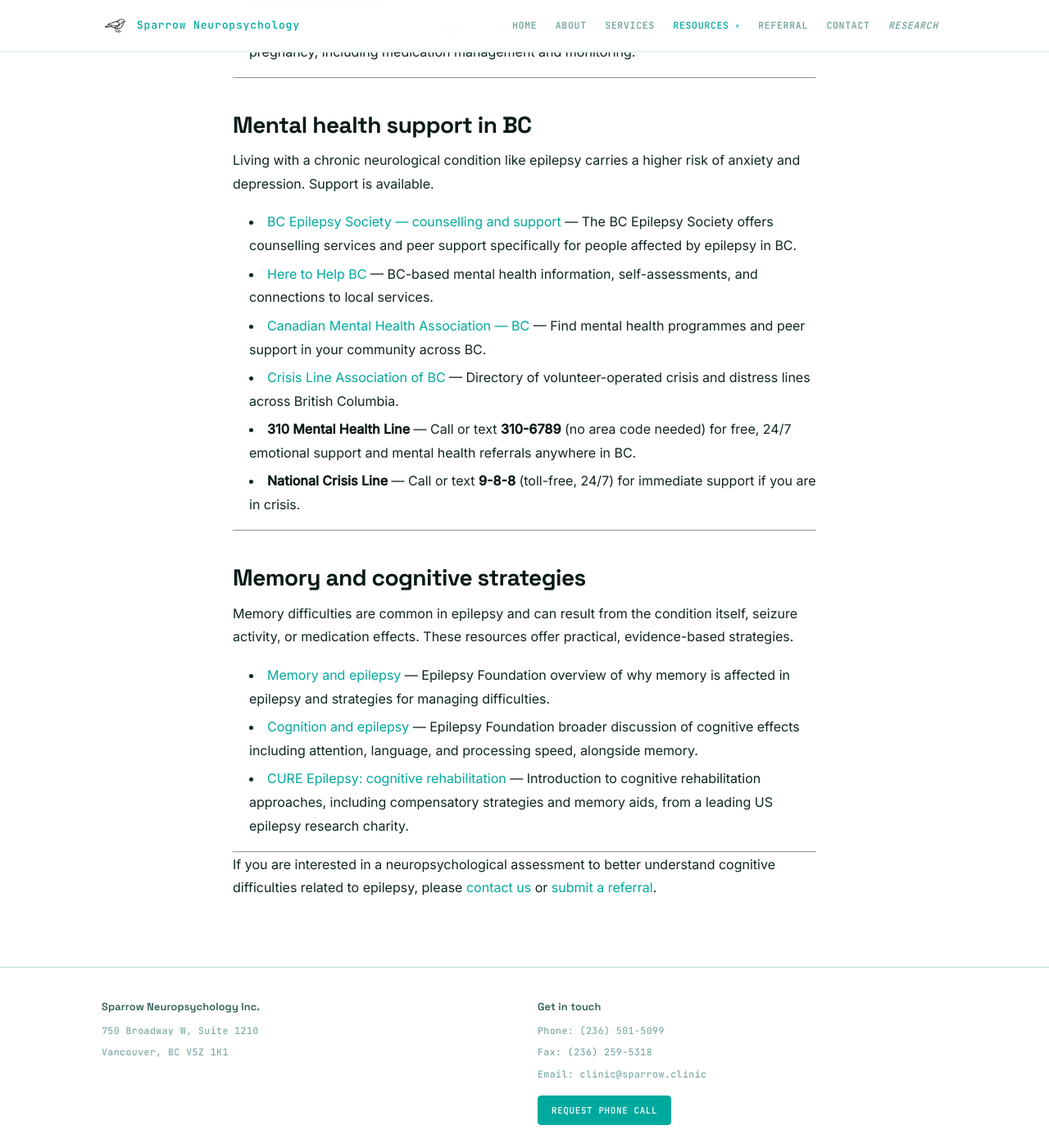
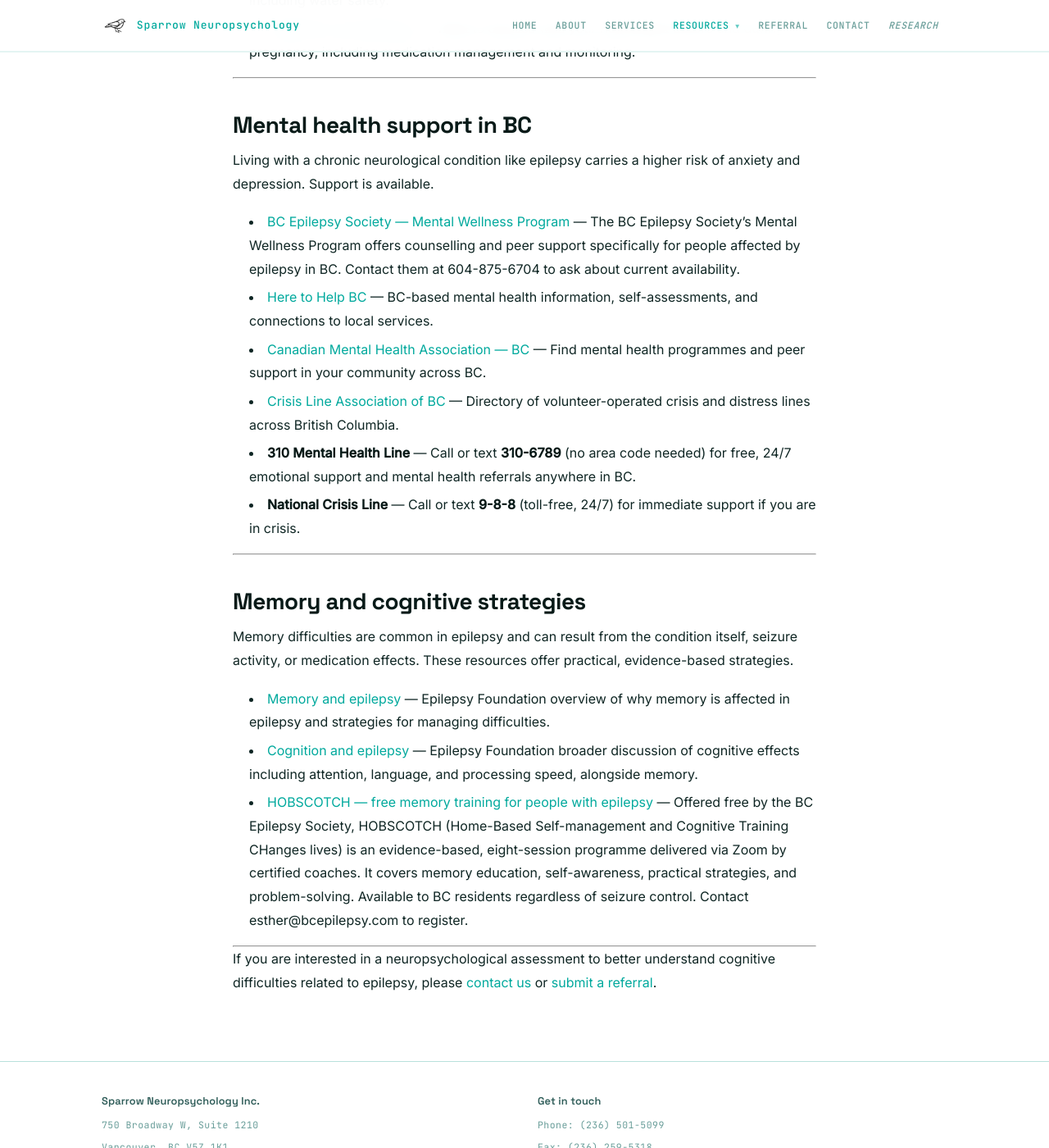
Before and after one commit to cfxb/sparrow-clinic, a Jekyll site: the page built from resources/epilepsy.md, in a window 1280 px wide and 1400 px high, scrolled down 2058 px. Shown: the whole window at 82% size. Built offline with Jekyll 4.4.1, drawn with Linux system fonts in a browser that asks for light colours.

Commit message:
Fix broken CURE Epilepsy link, add HOBSCOTCH, update BCEMS description
Co-Authored-By: Claude Sonnet 4.6 <noreply@anthropic.com>

```diff
--- a/resources/epilepsy.md
+++ b/resources/epilepsy.md
@@ -52,7 +52,7 @@ This page brings together high-quality resources for people with epilepsy and th
 
 Living with a chronic neurological condition like epilepsy carries a higher risk of anxiety and depression. Support is available.
 
-- [BC Epilepsy Society — counselling and support](https://bcepilepsy.com/){:target="_blank" rel="noopener"} — The BC Epilepsy Society offers counselling services and peer support specifically for people affected by epilepsy in BC.
+- [BC Epilepsy Society — Mental Wellness Program](https://bcepilepsy.com/){:target="_blank" rel="noopener"} — The BC Epilepsy Society's Mental Wellness Program offers counselling and peer support specifically for people affected by epilepsy in BC. Contact them at 604-875-6704 to ask about current availability.
 - [Here to Help BC](https://www.heretohelp.bc.ca/){:target="_blank" rel="noopener"} — BC-based mental health information, self-assessments, and connections to local services.
 - [Canadian Mental Health Association — BC](https://bc.cmha.ca/mental-health/find-help/){:target="_blank" rel="noopener"} — Find mental health programmes and peer support in your community across BC.
 - [Crisis Line Association of BC](https://www.crisislines.bc.ca/){:target="_blank" rel="noopener"} — Directory of volunteer-operated crisis and distress lines across British Columbia.
@@ -67,7 +67,7 @@ Memory difficulties are common in epilepsy and can result from the condition its
 
 - [Memory and epilepsy](https://www.epilepsy.com/what-is-epilepsy/understanding-epilepsy/memory-and-epilepsy){:target="_blank" rel="noopener"} — Epilepsy Foundation overview of why memory is affected in epilepsy and strategies for managing difficulties.
 - [Cognition and epilepsy](https://www.epilepsy.com/what-is-epilepsy/understanding-epilepsy/cognition-and-epilepsy){:target="_blank" rel="noopener"} — Epilepsy Foundation broader discussion of cognitive effects including attention, language, and processing speed, alongside memory.
-- [CURE Epilepsy: cognitive rehabilitation](https://www.cureepilepsy.org/understanding-epilepsy/epilepsy-basics/cognitive-rehabilitation/){:target="_blank" rel="noopener"} — Introduction to cognitive rehabilitation approaches, including compensatory strategies and memory aids, from a leading US epilepsy research charity.
+- [HOBSCOTCH — free memory training for people with epilepsy](https://bcepilepsy.com/hobscotch/){:target="_blank" rel="noopener"} — Offered free by the BC Epilepsy Society, HOBSCOTCH (Home-Based Self-management and Cognitive Training CHanges lives) is an evidence-based, eight-session programme delivered via Zoom by certified coaches. It covers memory education, self-awareness, practical strategies, and problem-solving. Available to BC residents regardless of seizure control. Contact esther@bcepilepsy.com to register.
 
 ---
 
```
